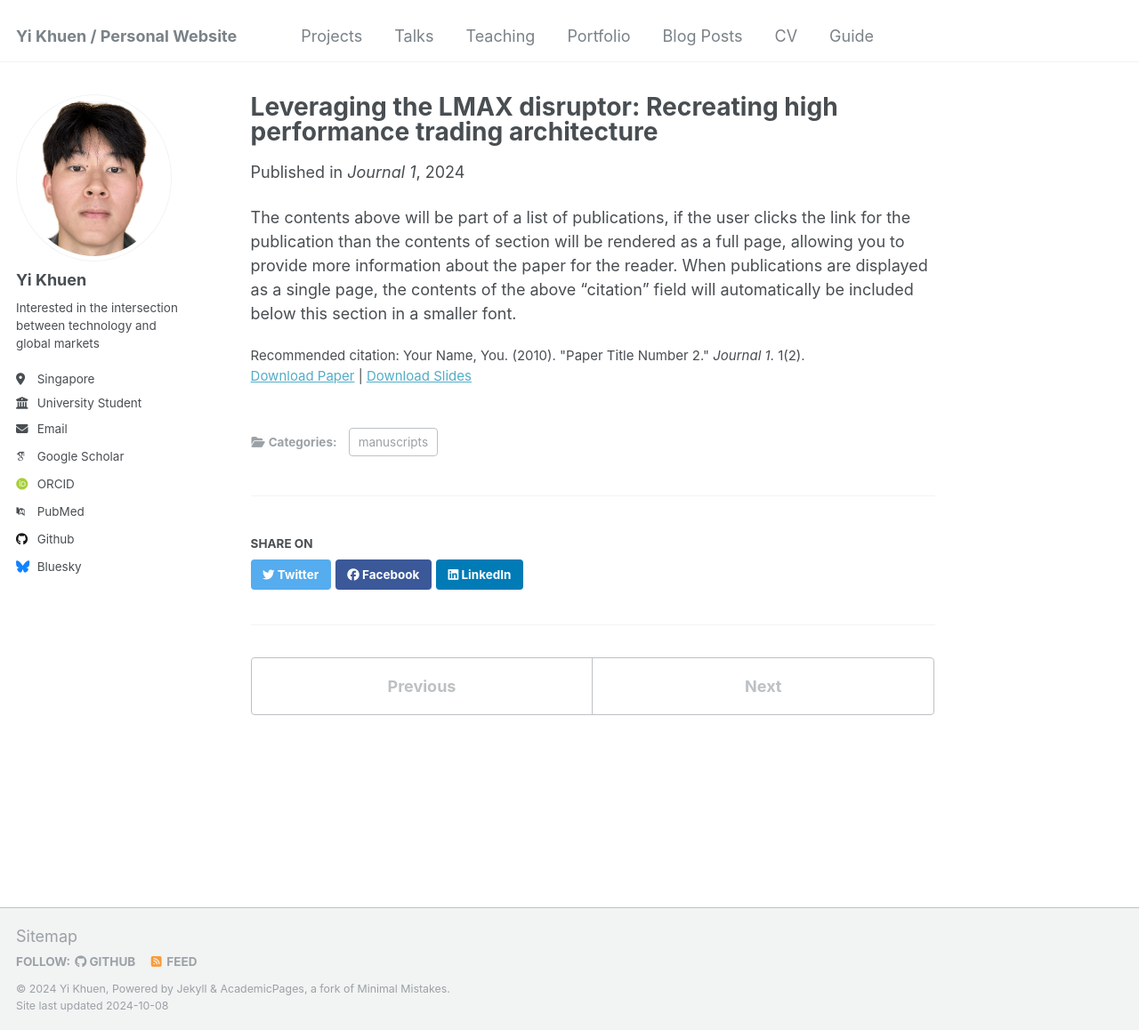
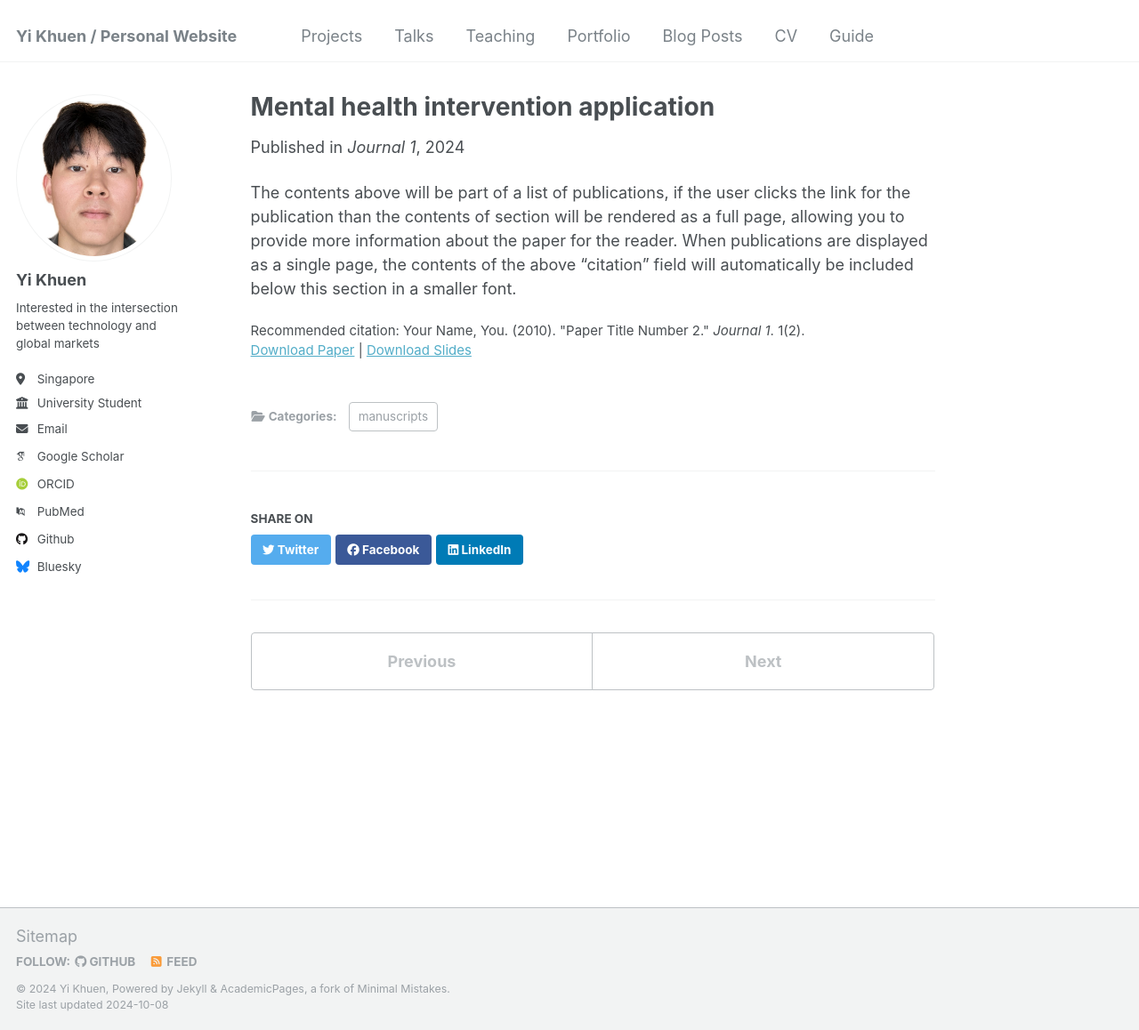
Before and after one commit to yikhuen/yikhuen.github.io, a Jekyll site: the page built from _projects/2010-10-01-paper-title-number-2.md, in a window 1280 px wide and 1158 px high. Shown: the whole window at 89% size. Built offline with Jekyll 4.4.1, drawn with Linux system fonts in a browser that asks for light colours; some web fonts are replaced.

Commit message:
Attempting to restore intent for project 2

```diff
--- a/_projects/2010-10-01-paper-title-number-2.md
+++ b/_projects/2010-10-01-paper-title-number-2.md
@@ -1,9 +1,9 @@
 ---
-title: "Leveraging the LMAX disruptor: Recreating high performance trading architecture"
+title: "Mental health intervention application"
 collection: projects
 category: manuscripts
 permalink: /projects/2010-10-01-paper-title-number-2
-excerpt: This project is about examining the use of the ring buffer to execute low latency trades at a high volume in Java.'
+excerpt: 'This project is about helping people with mental health struggles find timely support'
 date: 2024-10-08
 venue: 'Journal 1'
 slidesurl: 'http://academicpages.github.io/files/slides2.pdf'
```
